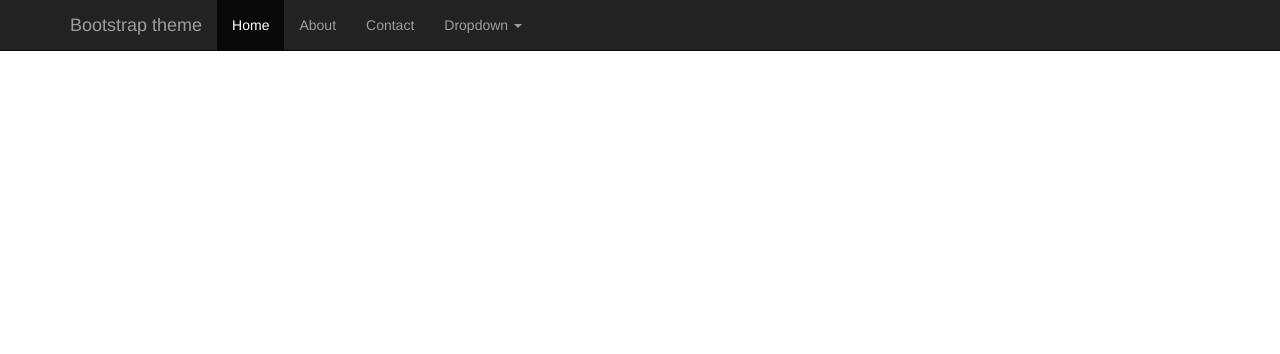
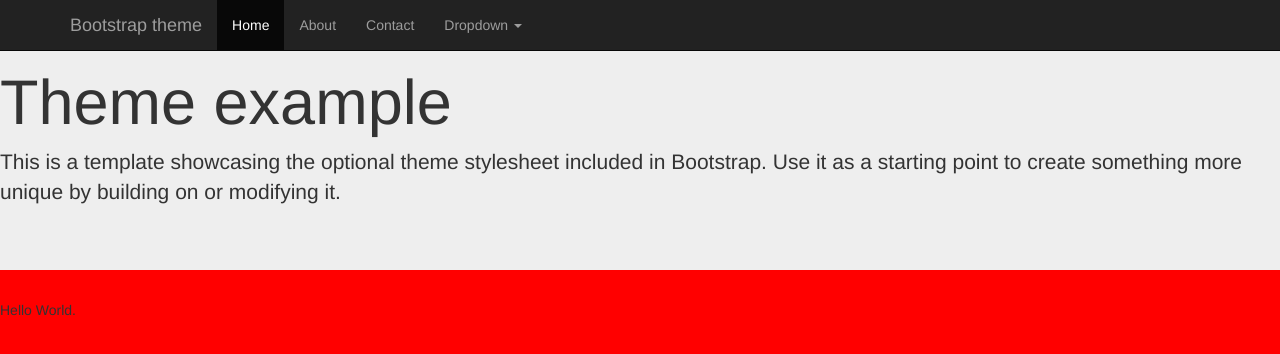
Before and after one commit to cjboomer/MultimediaDashboard, a plain HTML site: page index.html in a window 1280 px wide. Drawn offline with nearby package versions, Linux system fonts and the light colour scheme.

Commit message:
Jumptron hinzugefuegt und hello world geht wieder

```diff
--- a/index.html
+++ b/index.html
@@ -1,21 +1,20 @@
-<html>
-
+<!DOCTYPE html>
+<html lang="en">
 <head>
-  <title>MultimediaDashboard</title>
+ <title>MultimediaDashboard</title>
   <meta http-equiv="X-UA-Compatible" content="IE=edge">
   <meta name="viewport" content="width=device-width, initial-scale=1">
 
   <link rel="stylesheet" type="text/css" href="bower_components/bootstrap/dist/css/bootstrap.css">
 
   <script src="bower_components/jquery/dist/jquery.js"></script>
-
   <script src="bower_components/bootstrap/dist/js/bootstrap.js"></script>
 
 </head>
 
-<body>
+<body style="background-color:red;">
   <!-- Fixed navbar -->
-    <nav class="navbar navbar-inverse navbar-fixed-top">
+    <nav class="navbar navbar-inverse navbar-fixed-top";>
       <div class="container">
         <div class="navbar-header">
           <button type="button" class="navbar-toggle collapsed" data-toggle="collapse" data-target="#navbar" aria-expanded="false" aria-controls="navbar">
@@ -43,10 +42,15 @@
         </div><!--/.nav-collapse -->
       </div>
     </nav>
+  <div class="jumbotron">
+        <h1>Theme example</h1>
+        <p>This is a template showcasing the optional theme stylesheet included in Bootstrap. Use it as a starting point to create something more unique by building on or modifying it.</p>
+      </div>
+
+
 <!-- End of Fixed navbar -->
+   Hello World.
 
-  <b>Hello World.
-  Thats my Page</b>
-</body>
+  </body>
 
 </html>
```
